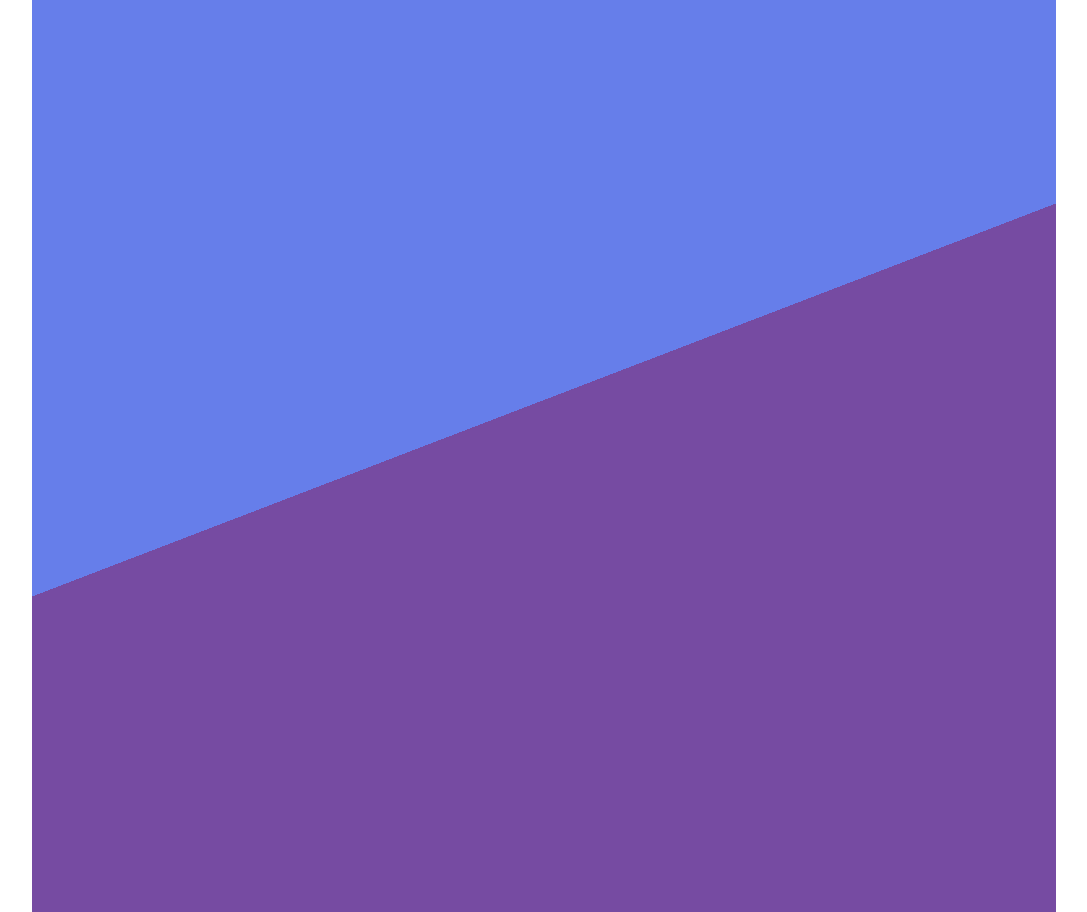
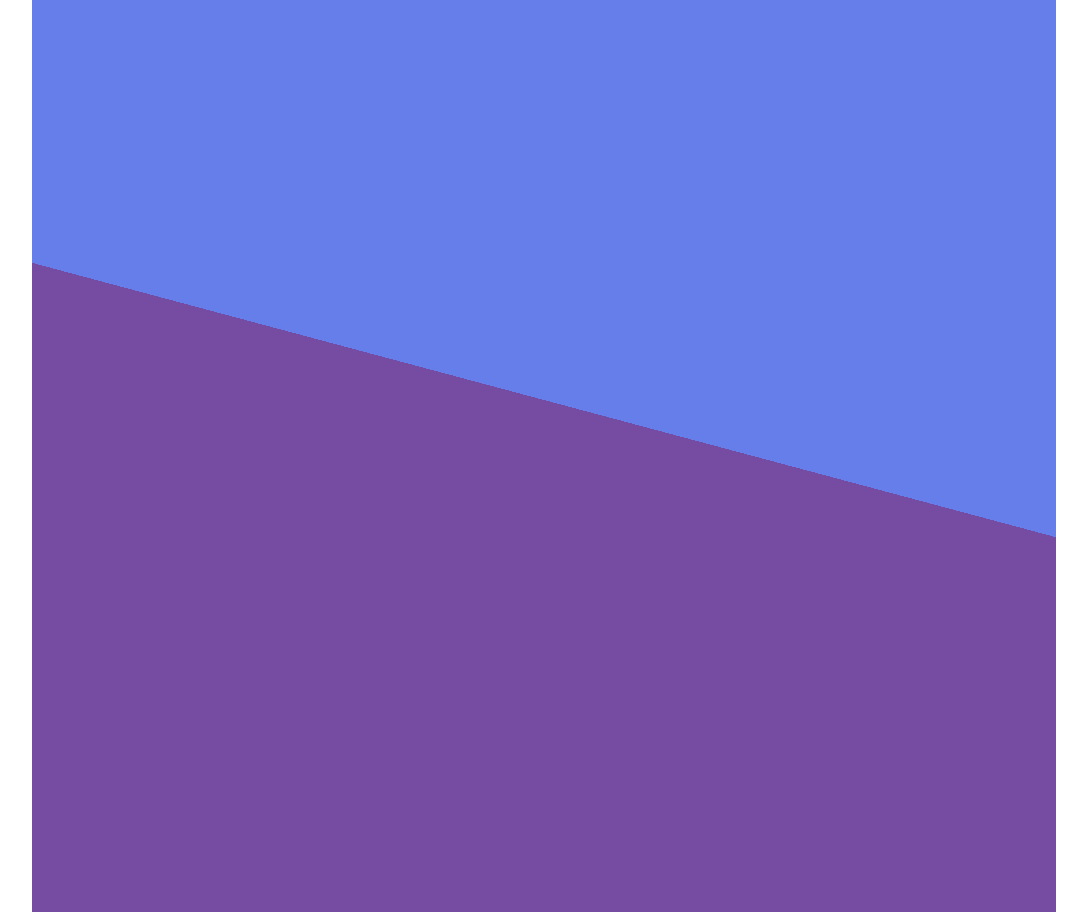
Before and after one commit to saadMeddiche/read-a-book_react, a React (Vite) app: page / in a window 1280 px wide. Shown: the whole page, without its empty margins (96-1183 px from the left). Built offline with nearby package versions, Linux system fonts and the light colour scheme.

Commit message:
fix: reduce interval timing in useEffect for smoother updates

```diff
--- a/src/App.tsx
+++ b/src/App.tsx
@@ -13,7 +13,7 @@ function App() {
         intervalReference.current = setInterval(() => {
             setDegreeState((degree) => degree + 1);
             console.log("[APP.useEffect] intervalReference.current", intervalReference.current);
-        }, 50)
+        }, 1)
 
         console.log("[APP.useEffect] Goodbye");
 
```
